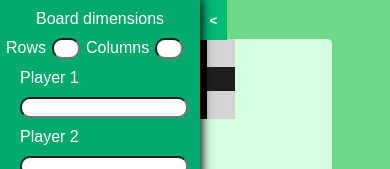
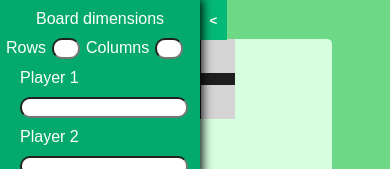
Before and after one commit to decheverriunal/board-games-web, a Next.js app: page / in a window 390 px wide. Shown: the top 169 px of the page. Built offline with nearby package versions, Linux system fonts and the light colour scheme.

Commit message:
added css changes to board squares

```diff
--- a/src/components/Board.css
+++ b/src/components/Board.css
@@ -68,16 +68,20 @@
     background-color:rgb(244, 226, 188);
 }
 
+.square:hover {
+    background-color:rgb(180, 180, 180);
+}
+
 @media only screen and (max-width: 1000px) {
-    .square {
+    .sm-square {
         background-image: linear-gradient(to right, rgba(255,255,255,0) 0 40%, rgba(30,30,30,1) 40% 60%, rgba(255,255,255,0) 60% 100%),
         linear-gradient(to top, rgba(255,255,255,0) 0 40%, rgba(30,30,30,1) 40% 60%, rgba(255,255,255,0) 60% 100%);
     }
 }
 
 @media only screen and (max-width: 800px) {
-    .square {
-        background-image: linear-gradient(to right, rgba(255,255,255,0) 0 35%, rgba(0,0,0,1) 35% 65%, rgba(255,255,255,0) 65% 100%),
+    .sm-square {
+        background-image: linear-gradient(to right, rgba(255,255,255,0) 0 35%, rgba(30,30,30,1) 35% 65%, rgba(255,255,255,0) 65% 100%),
         linear-gradient(to top, rgba(255,255,255,0) 0 35%, rgba(30,30,30,1) 35% 65%, rgba(255,255,255,0) 65% 100%);
     }
 }
--- a/src/components/Board.tsx
+++ b/src/components/Board.tsx
@@ -32,8 +32,10 @@ function Square({color, cols, onSquareClick}: {
     cols: number;
     onSquareClick: () => void
 }) {
+    let squareType = (cols <= 10) ? "bg-square" : "sm-square";
+
     return <div
-            className="square"
+            className={"square" + " " + squareType}
             style={{
                 width: `min(80px,calc(60vw/${cols}),calc(90vh/${cols}))`,
                 height: `min(80px,calc(60vw/${cols}),calc(90vh/${cols}))`
```
